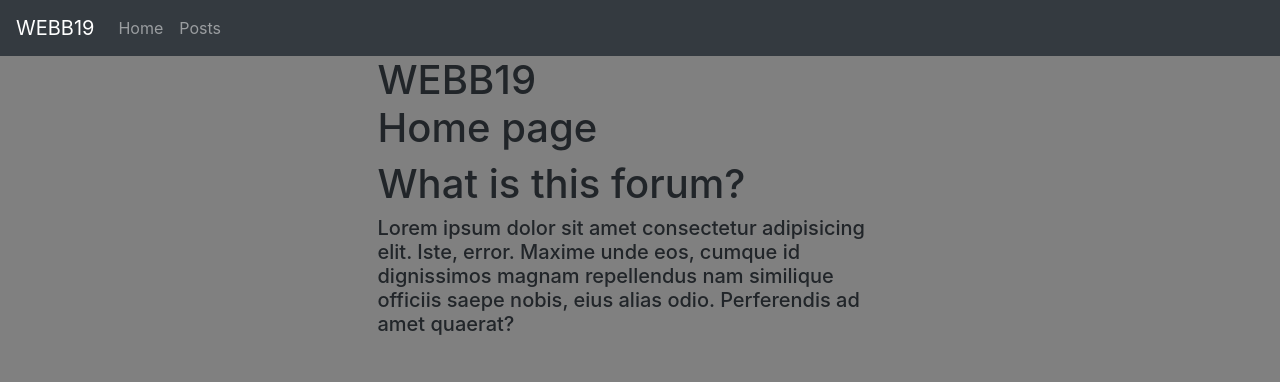
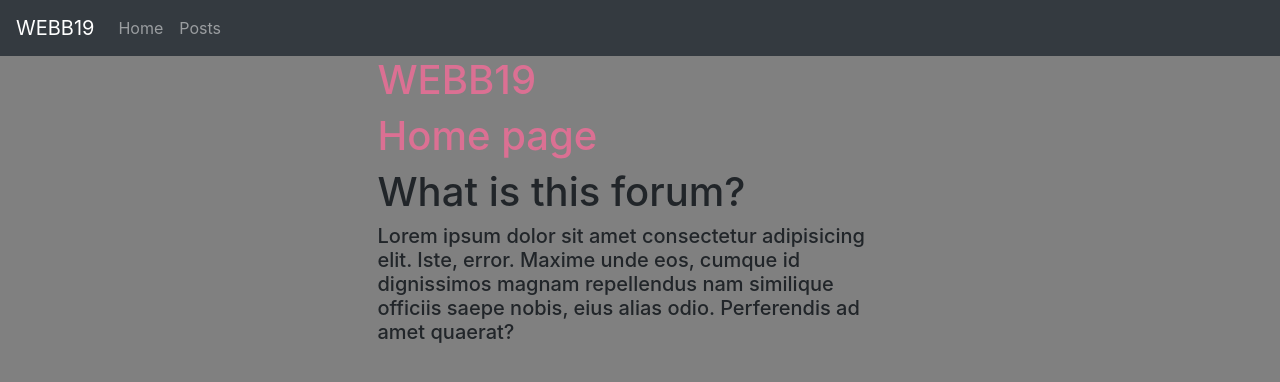
Before and after one commit to KaptenAlex/forum_task, a Next.js app: page /home in a window 1280 px wide. Shown: the top 382 px of the page. Built offline with nearby package versions, Linux system fonts and the light colour scheme; no server answers.

Commit message:
Added a styled component.

```diff
--- a/pages/home.jsx
+++ b/pages/home.jsx
@@ -1,7 +1,10 @@
 import React from 'react'
+import StyledComponents from '../styled_components/StyledComponents'
 import NavbarComponent from '../components/NavbarComponent'
 
 export default function home() {
+    const { StyledHeadingOne } = StyledComponents
+    console.log(StyledHeadingOne);
     return (
         <div>
             <div>
@@ -10,8 +13,12 @@ export default function home() {
             <div className="container">
                 <div className="d-flex justify-content-center">
                     <div className="col-lg-6">
-                    <h1 className="mb-0">WEBB19</h1>
-                    <h1>Home page</h1>
+                    <StyledHeadingOne>
+                        WEBB19
+                    </StyledHeadingOne>
+                    <StyledHeadingOne>
+                        Home page
+                    </StyledHeadingOne>
                         <div>
                             <h1>What is this forum?</h1>
                             <h5>
--- /dev/null
+++ b/styled_components/StyledComponents.js
@@ -0,0 +1,23 @@
+import styled from 'styled-components'
+
+const StyledComponents = {
+    StyledHeadingOne: styled.h1`
+    font-size: 2.5rem;
+    color: palevioletred;
+`
+// ,
+//     StyledWebb19Heading: styled.h1`
+//     font-size: 4rem
+//     color: purple
+// `
+}
+export default StyledComponents
+
+// export const StyledHeadingOne = styled.h1`
+//      font-size: 2.5rem;
+//      color: palevioletred;
+// `
+// export const StyledWebb19Heading = styled.h1`
+//     font-size: 4rem
+//     color: purple
+// `
```
